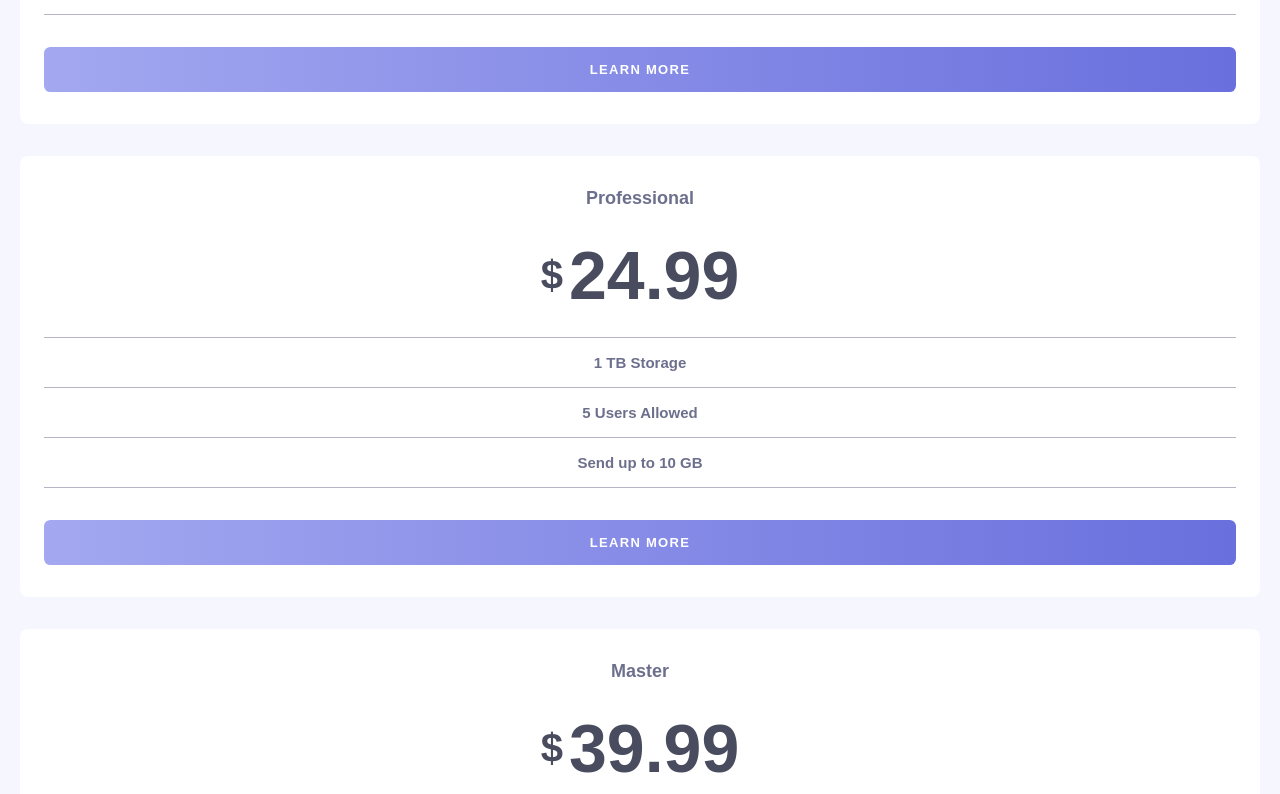
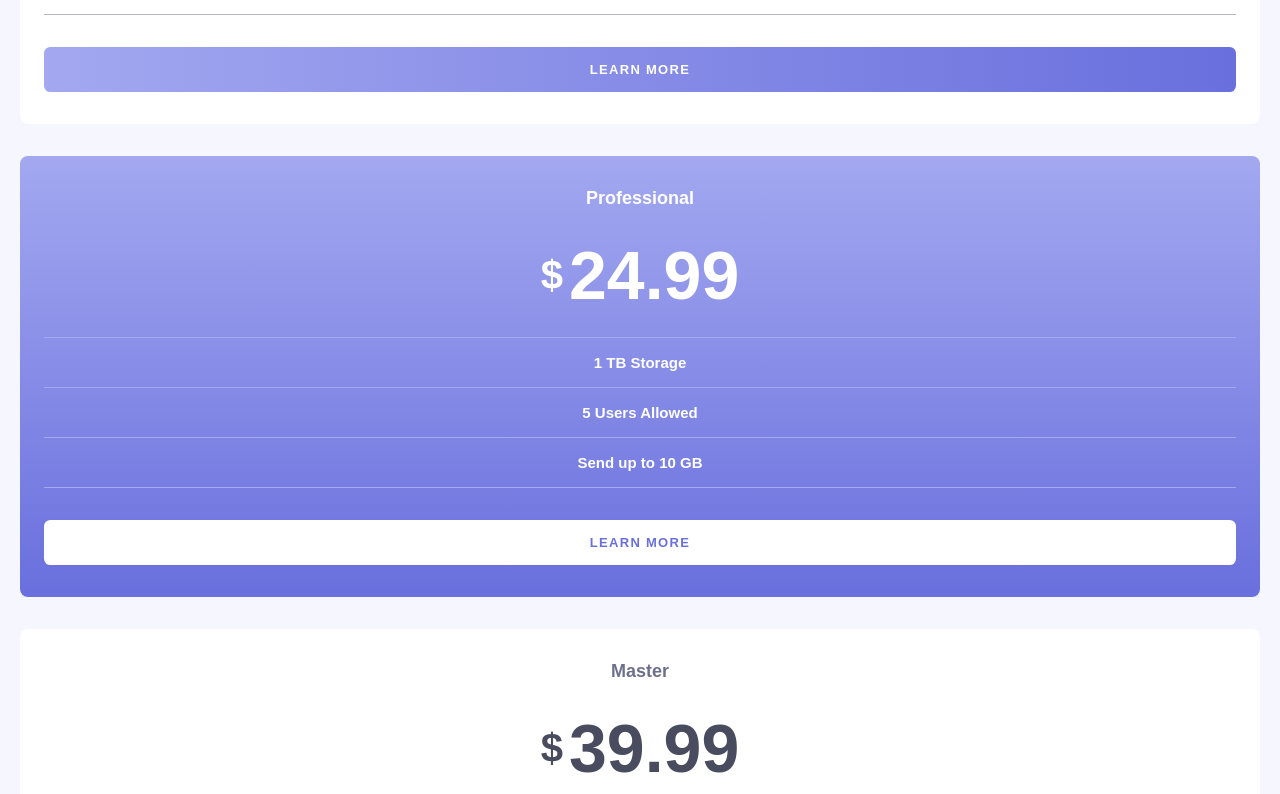
Before and after one commit to ntjnh/fem-pricing-component, a React (Vite) app: page / in a window 1280 px wide. Shown: the part 563-1357 px from the top of the page. Built offline with nearby package versions, Linux system fonts and the light colour scheme; a web font is replaced by a local one.

Commit message:
Add alt styles for best selling plan

```diff
--- a/src/App.jsx
+++ b/src/App.jsx
@@ -14,6 +14,7 @@ function App() {
                 plan={plan.plan}
                 price={plan.prices[billingFrequency]}
                 features={plan.features}
+                bestseller={i === 1}
             />
         )
     })
--- a/src/components/Plan.jsx
+++ b/src/components/Plan.jsx
@@ -3,9 +3,10 @@ import './Plan.scss'
 export default function Plan(props) {
     const features = props.features
     const planFeatures = [...features].map((feat, i) => ((<li key={i}>{feat}</li>)))
+    const bestsellerClass = props.bestseller ? `plan plan--bestseller` : `plan`
 
     return (
-        <div className="plan">
+        <div className={bestsellerClass}>
             <h3 className="plan__name">{props.plan}</h3>
             <h4 className="plan__price"><span>$</span>{`${props.price}`}</h4>
 
--- a/src/components/Plan.scss
+++ b/src/components/Plan.scss
@@ -7,6 +7,31 @@
     padding: 2rem 1.5rem;
     position: relative;
     z-index: 2;
+
+    &--bestseller {
+        background: linear-gradient(to bottom, $gradient-light, $gradient-dark);
+
+        .plan {
+            &__name,
+            &__price,
+            &__features li {
+                color: $white;
+            }
+
+            &__button {
+                background: $white;
+                color: $gradient-dark;
+            }
+
+            &__features li {
+                border-bottom-color: $gradient-light;
+
+                &:first-child {
+                    border-top-color: $gradient-light;
+                }
+            }
+        }
+    }
 
     &__name {
         color: $gray-blue;
```
